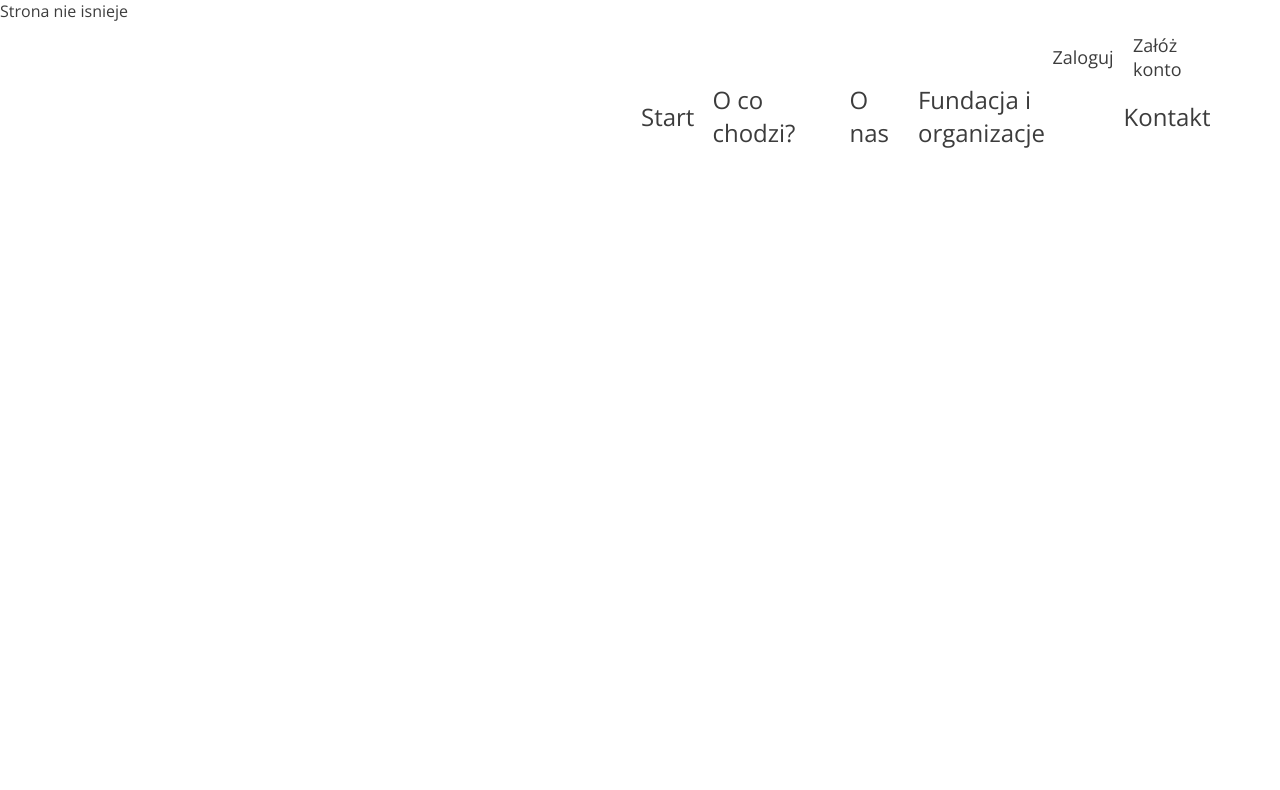
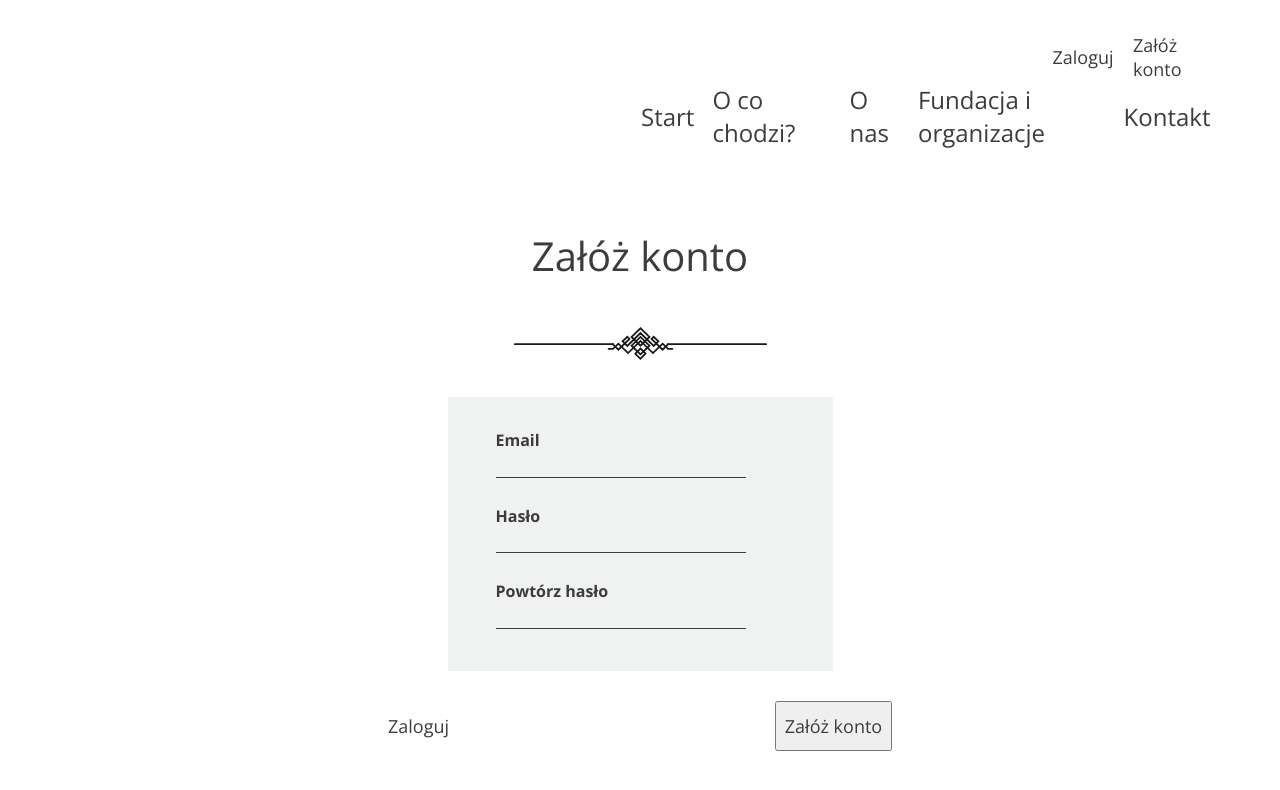
Before and after one commit to VladMit1/portfolio-lab, a React (Create React App) app: page /rejestracja in a window 1280 px wide. Shown: the top 790 px of the page. Built offline with nearby package versions, Linux system fonts and the light colour scheme.

Commit message:
1c Strona główna - Trzy kolumny

```diff
--- a/src/App.jsx
+++ b/src/App.jsx
@@ -12,8 +12,8 @@ function App() {
          <Routes>
             <Route path="/" element={<Layout />}>
                <Route index element={<Home />}></Route>
-               <Route path="login" element={<Login />}></Route>
-               <Route path="register" element={<Register />}></Route>
+               <Route path="logowanie" element={<Login />}></Route>
+               <Route path="rejestracja" element={<Register />}></Route>
                <Route path="logout" element={<Logout />}></Route>
                <Route path="*" element={<NotFound />}></Route>
             </Route>
--- /dev/null
+++ b/src/components/home-threeColumn.jsx
@@ -0,0 +1,21 @@
+export const ThreeColumn = () => {
+   return (
+      <div className="statistyk">
+         <div className="statistyk__title">
+            <div className="counts">5</div>
+            <div className="title">ODDANYCH WORKÓW</div>
+            <div className="description">Lorem ipsum dolor sit amet, consectetur adipisc Pellentesque vel enim a elit viverra elementuma. Aliquam erat volutpat.</div>
+         </div>
+         <div className="statistyk__title">
+            <div className="counts">5</div>
+            <div className="title">WSPARTYCH ORGANIZACJI</div>
+            <div className="description">Lorem ipsum dolor sit amet, consectetur adipisc Pellentesque vel enim a elit viverra elementuma. Aliquam erat volutpat.</div>
+         </div>
+         <div className="statistyk__title">
+            <div className="counts">5</div>
+            <div className="title">ZORGANIZOWANY ZBIÓREK</div>
+            <div className="description">Lorem ipsum dolor sit amet, consectetur adipisc Pellentesque vel enim a elit viverra elementuma. Aliquam erat volutpat.</div>
+         </div>
+      </div>
+   );
+};
--- a/src/components/layout.jsx
+++ b/src/components/layout.jsx
@@ -9,7 +9,7 @@ export const Layout = () => {
                   Zaloguj
                </Link>
                <Link to="/rejestracja" className="log-link">
-               Załóż konto
+                  Załóż konto
                </Link>
                {/*<Link to="/wylogowano" className="log-link">Logout</Link>*/}
             </div>
--- a/src/pages/home.jsx
+++ b/src/pages/home.jsx
@@ -1,6 +1,11 @@
 import { Link } from 'react-router-dom';
+import React, { useState, useEffect } from 'react';
+import { ThreeColumn } from '../components/home-threeColumn';
 
 export const Home = () => {
+   const [satatus, setSatatus] = useState(false);
+
+   const actuallyStatus = satatus !== false ? '/oddaj-rzeczy' : '/logowanie';
    return (
       <div className="home">
          <div className="home__background"></div>
@@ -11,7 +16,7 @@ export const Home = () => {
 
             <div className="form__decoration"></div>
             <div className="form__buttons">
-               <Link to="/oddaj-rzeczy" className="btn">
+               <Link to={actuallyStatus} className="btn">
                   ODDAJ <br></br> RZECZY
                </Link>
                <Link to="/oddaj-rzeczy" className="btn">
@@ -20,6 +25,7 @@ export const Home = () => {
                </Link>
             </div>
          </div>
+         <ThreeColumn />
       </div>
    );
 };
--- a/src/pages/login.jsx
+++ b/src/pages/login.jsx
@@ -1,6 +1,26 @@
+import { Link } from 'react-router-dom';
+
 export const Login = () => {
-
    return (
-      <div className="">Zaloguj sie</div>
+      <div className="form-log">
+         <div className="form-log__login">Zaloguj się</div>
+         <div className="form-log__decoration"></div>
+         <div className="form-log__input">
+            <label className="label" forHTML="mail">
+               Email
+            </label>
+            <input type="text" className="input" name="mail"></input>
+            <label className="label" forHTML="pass">
+               Hasło
+            </label>
+            <input type="password" className="input" name="pass"></input>
+         </div>
+         <div className="form-log__button">
+            <Link to="/rejestracja" className="log-link">
+               Załóż konto
+            </Link>
+            <button className="button-btn">Zaloguj się</button>
+         </div>
+      </div>
    );
-}
+};
--- a/src/pages/register.jsx
+++ b/src/pages/register.jsx
@@ -1,6 +1,30 @@
+import { Link } from 'react-router-dom';
+
 export const Register = () => {
-
    return (
-      <div className="">Rejestracja</div>
+      <div className="form-log">
+         <div className="form-log__login reg">Załóż konto</div>
+         <div className="form-log__decoration reg-d"></div>
+         <div className="form-log__input reg-i">
+            <label className="label" forHTML="mail">
+               Email
+            </label>
+            <input type="text" className="input" name="mail"></input>
+            <label className="label" forHTML="pass">
+               Hasło
+            </label>
+            <input type="password" className="input" name="pass"></input>
+            <label className="label" forHTML="pass">
+               Powtórz hasło
+            </label>
+            <input type="password" className="input" name="pass"></input>
+         </div>
+         <div className="form-log__button">
+            <Link to="/logowanie" className="log-link">
+               Zaloguj
+            </Link>
+            <button className="button-btn">Załóż konto</button>
+         </div>
+      </div>
    );
-}
+};
--- a/src/scss/_home.scss
+++ b/src/scss/_home.scss
@@ -10,12 +10,12 @@
    }
    &__form {
       display: grid;
-      grid-template-rows: repeat(8, 1fr);
+      grid-template-rows: repeat(6, 1fr);
    }
 }
 .form {
    &__title {
-      grid-row-start: 4;
+      grid-row-start: 3;
       font-size: 3em;
       text-align: center;
       align-self: center;
@@ -23,7 +23,7 @@
 
    &__decoration {
       align-self: center;
-      grid-row-start: 5;
+      grid-row-start: 4;
       margin-bottom: 2em;
       background: url('../assets/Decoration.svg') 100% 100% no-repeat;
       background-position: center;
@@ -31,7 +31,7 @@
    }
    &__buttons {
       z-index: 2;
-      grid-row-start: 6;
+      grid-row-start: 5;
       display: flex;
       justify-content: center;
       .btn {
--- /dev/null
+++ b/src/scss/_login.scss
@@ -0,0 +1,61 @@
+.form-log {
+   grid-row-start: 2;
+   grid-column-start: 1;
+   grid-column-end: 3;
+   align-self: center;
+   justify-self: center;
+   display: grid;
+   grid-template-rows: repeat(10, 1fr);
+   &__login {
+      text-align: center;
+      grid-row-start: 3;
+      font-size: 2.5em;
+   }
+   &__decoration {
+      grid-row-start: 4;
+      background: $decoration;
+   }
+   &__input {
+      grid-row-start: 5;
+      grid-row-end: 8;
+      margin: 1em auto;
+      padding: 2em 3em 1em;
+      width: 24.0625em;
+      display: flex;
+      flex-direction: column;
+      background: $color-White;
+
+      .label {
+         font-weight: bold;
+      }
+      .input {
+         outline: none;
+         flex-grow: 1;
+         background: $color-White;
+         border: none;
+         width: 18.75em;
+         height: 2em;
+         border-bottom: 1px solid $color-DarkGray;
+         margin-bottom: 2em;
+      }
+   }
+   &__button {
+      grid-row-start: 8;
+      display: flex;
+      align-items: center;
+      justify-content: space-between;
+      width: 31.5em;
+
+      .log-link {
+         text-decoration: none;
+         font-size: 1.125em;
+         font-weight: 300;
+      }
+      .button-btn {
+         font-size: 1.125em;
+         font-weight: 300;
+         width: 6.5em;
+         height: 2.778em;
+      }
+   }
+}
--- /dev/null
+++ b/src/scss/_register.scss
@@ -0,0 +1,12 @@
+.reg {
+   text-align: center;
+   grid-row-start: 2;
+   font-size: 2.5em;
+}
+.reg-d {
+   grid-row-start: 3;
+}
+.reg-i {
+   grid-row-start: 4;
+   grid-row-end: 8;
+}
--- a/src/scss/_vriables.scss
+++ b/src/scss/_vriables.scss
@@ -7,3 +7,5 @@ $color-Brown: #5e5322;
 $color-Yellow: #fad648;
 $color-Grey: #737373;
 $color-DarkGray: #3c3c3c;
+//----BG images----
+$decoration: url('../assets/Decoration.svg')center no-repeat;
--- /dev/null
+++ b/src/scss/homeComponents/_threeColumn.scss
@@ -0,0 +1,27 @@
+.statistyk {
+   grid-column-start: 1;
+   grid-column-end: 3;
+   display: grid;
+   grid-template-columns: repeat(3, 1fr);
+   background: url('../../assets/yellowstring.png');
+   height: 24em;
+   text-align: center;
+   justify-content: center;
+   align-items: center;
+   justify-items: center;
+   &__title {
+      width: 22em;
+      display: grid;
+      grid-row-gap:1em;
+      .counts {
+         font-size: 5.625em;
+         font-weight: 300;
+      }
+      .title {
+         font-size: 1.125em;
+      }
+      .description {
+         font-weight: 300;
+      }
+   }
+}
--- a/src/scss/main.scss
+++ b/src/scss/main.scss
@@ -6,3 +6,7 @@
 @import 'reset.scss';
 @import 'home.scss';
 @import 'layout.scss';
+@import 'login.scss';
+@import 'register.scss';
+//----home----
+@import './homeComponents/threeColumn';
```
Also changed, not shown: src/assets/yellowstring.png (added).
